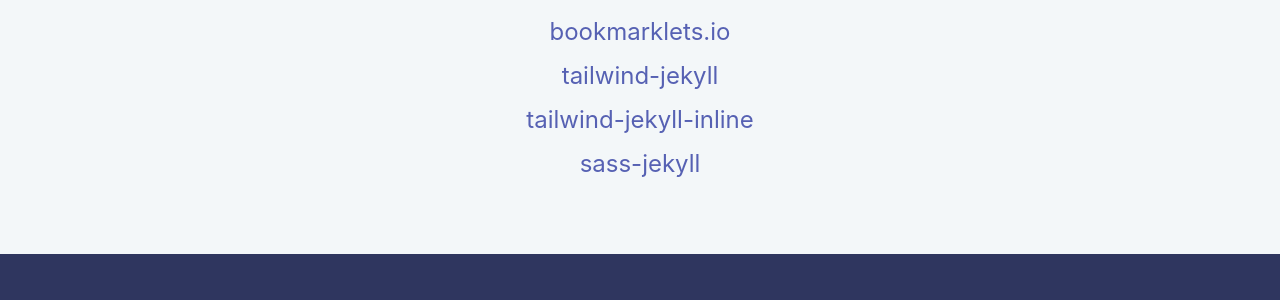
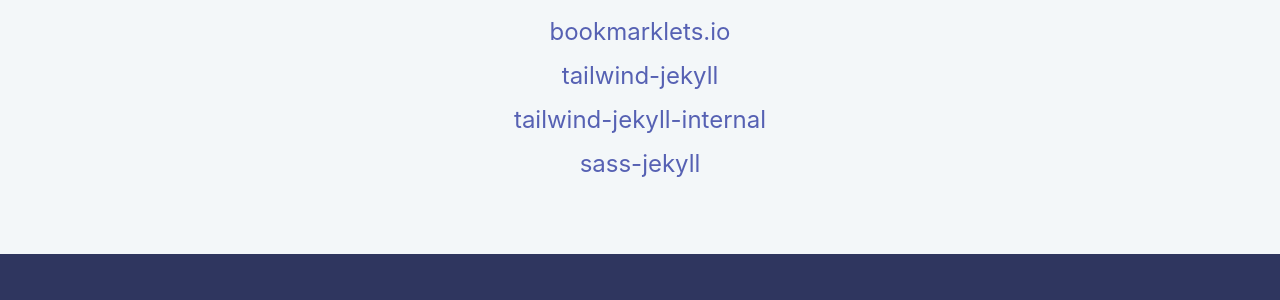
Before and after one commit to scottwater/taylorbryant.github.io, a Jekyll site: the page built from index.html, in a window 1280 px wide. Shown: the part 1185-1485 px from the top of the page. Built offline with Jekyll 4.4.1, drawn with Linux system fonts in a browser that asks for light colours.

Commit message:
Fix broken link

```diff
--- a/index.html
+++ b/index.html
@@ -50,7 +50,7 @@
   </li>
 
   <li>
-    <a class="text-indigo-dark no-underline hover:underline" href="https://github.com/taylorbryant/tailwind-jekyll-inline">tailwind-jekyll-inline</a>
+    <a class="text-indigo-dark no-underline hover:underline" href="https://github.com/taylorbryant/tailwind-jekyll-internal">tailwind-jekyll-internal</a>
   </li>
 
   <li>
```
